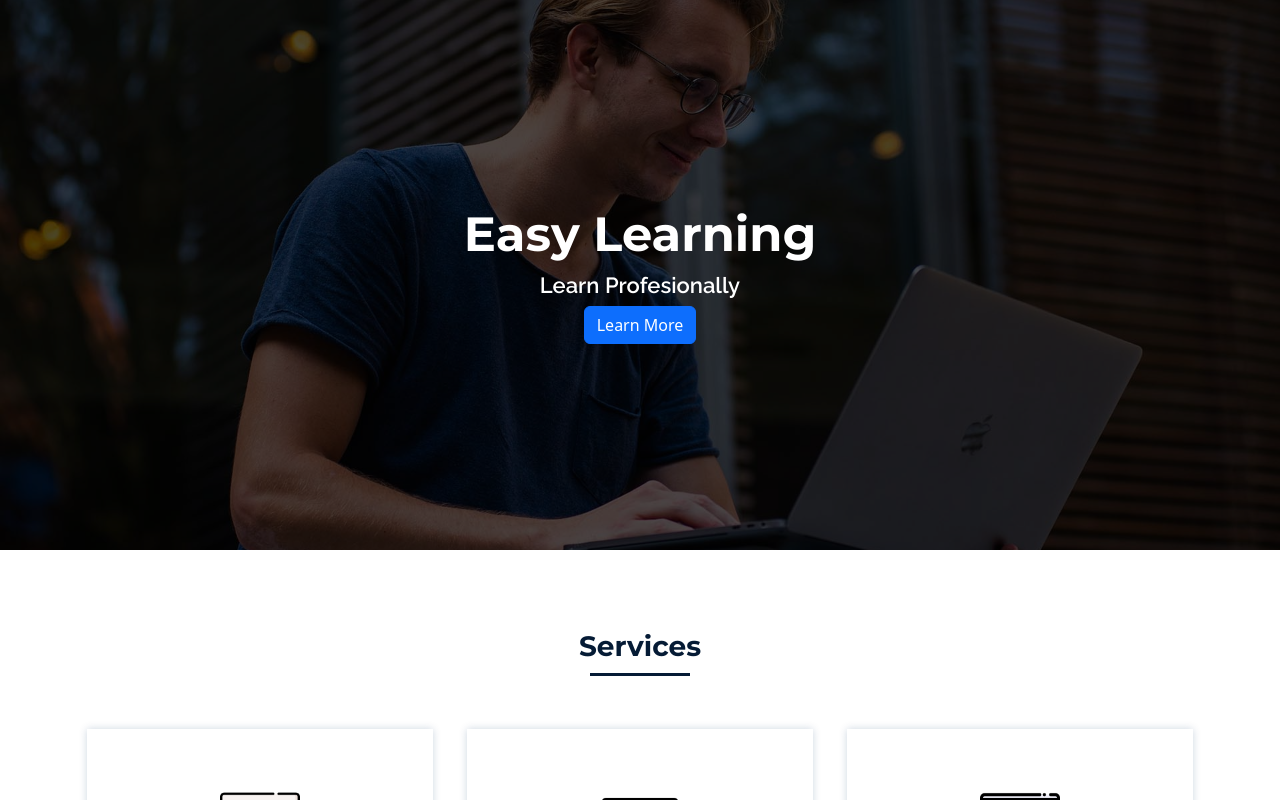
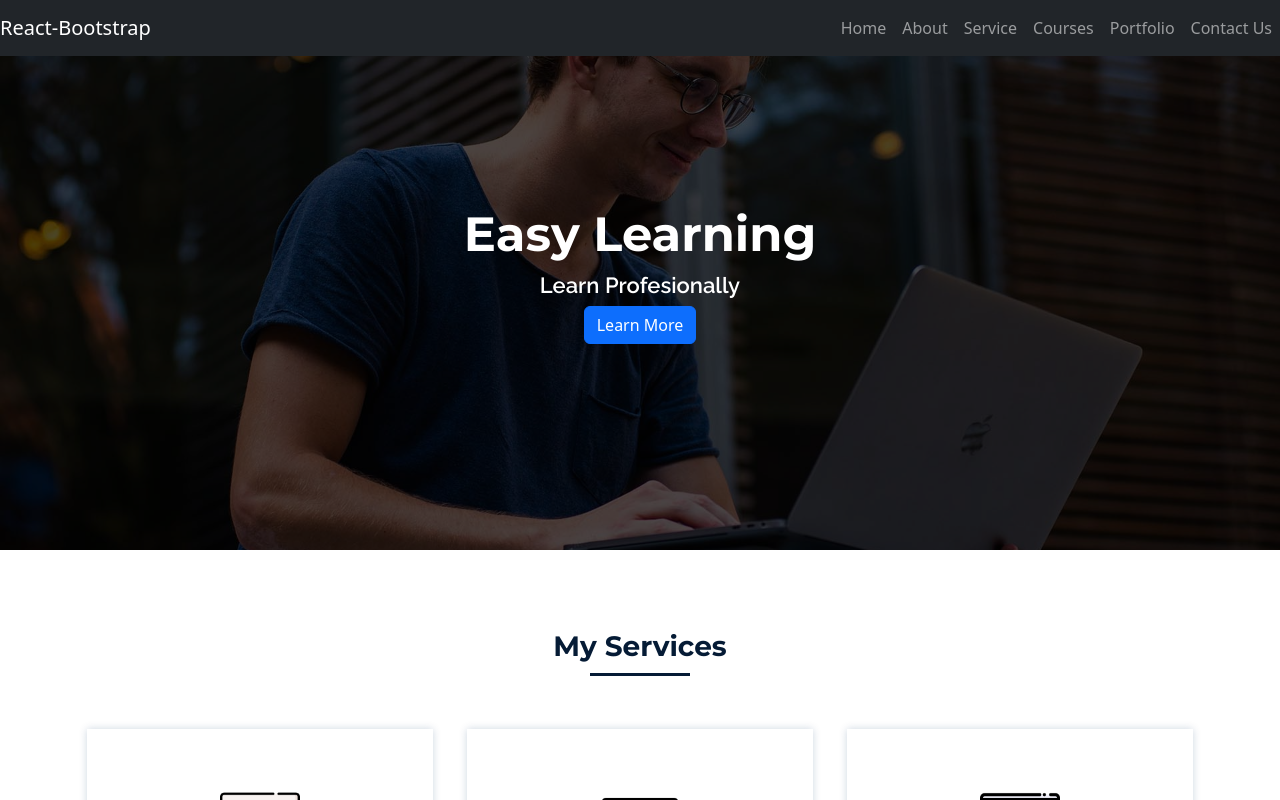
Before and after one commit to zabiremu/EasyLearning-Client-Side, a React (Create React App) app: page / in a window 1280 px wide. Shown: the top 800 px of the page. Built offline with nearby package versions, Linux system fonts and the light colour scheme; a web font is replaced by a local one.

Commit message:
Top Navigation Part-01

```diff
--- a/src/App.jsx
+++ b/src/App.jsx
@@ -2,9 +2,11 @@
 import './assets/css/style.css'
 import TopBanner from './components/TopBanner/TopBanner';
 import Services from './components/Services/Services';
+import TopNavigation from './components/TopNavigation/TopNavigation';
 function App() {
   return (
     <div>
+      <TopNavigation/>
       <TopBanner/>
       <Services/>
     </div>
--- a/src/components/Services/Services.jsx
+++ b/src/components/Services/Services.jsx
@@ -8,7 +8,7 @@
     return (
       <Fragment>
         <Container>
-          <h1 className="service_title text-center">Services</h1>
+          <h1 className="service_title text-center">My Services</h1>
           <div className="bottom"></div>
           <Row className="mx-auto">
             <Col lg={4} md={6} sm={12}>
--- /dev/null
+++ b/src/components/TopNavigation/TopNavigation.jsx
@@ -0,0 +1,33 @@
+import React, { Component, Fragment } from "react";
+import {Container} from "react-bootstrap";
+import Nav from 'react-bootstrap/Nav';
+import Navbar from 'react-bootstrap/Navbar';
+import NavDropdown from 'react-bootstrap/NavDropdown';
+
+export default class TopNavigation extends Component {
+  render() {
+    return (
+      <Fragment>
+        <Navbar collapseOnSelect expand="md" bg="dark" variant="dark" fixed="top">
+          <Container fluid>
+            <Navbar.Brand href="#home">React-Bootstrap</Navbar.Brand>
+            <Navbar.Toggle aria-controls="responsive-navbar-nav" />
+            <Navbar.Collapse id="responsive-navbar-nav">
+              <Nav className="me-auto">
+
+              </Nav>
+              <Nav>
+                <Nav.Link href="#deets">Home</Nav.Link>
+                <Nav.Link href="#deets">About</Nav.Link>
+                <Nav.Link href="#deets">Service</Nav.Link>
+                <Nav.Link href="#deets">Courses</Nav.Link>
+                <Nav.Link href="#deets">Portfolio</Nav.Link>
+                <Nav.Link href="#deets">Contact Us</Nav.Link>
+              </Nav>
+            </Navbar.Collapse>
+          </Container>
+        </Navbar>
+      </Fragment>
+    );
+  }
+}
```
